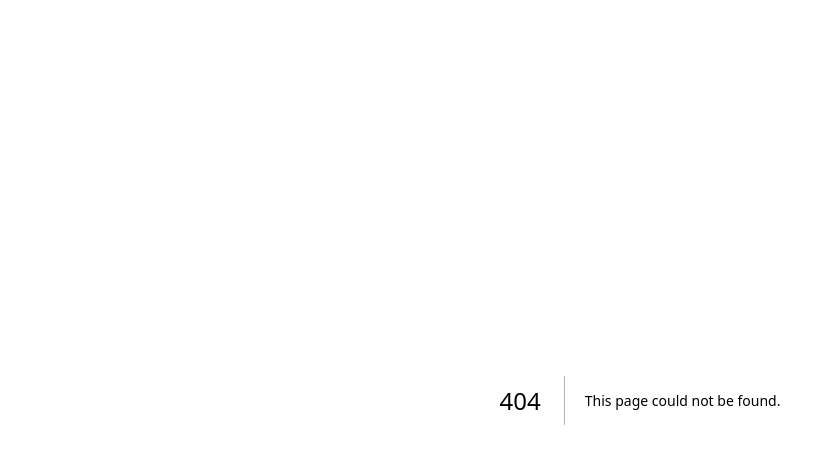
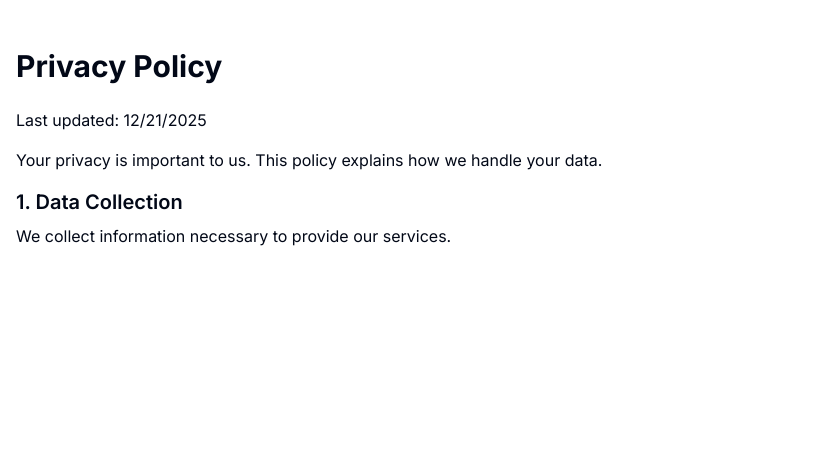
Before and after one commit to wintararaj-cmd/docplus, a Next.js app: page /privacy in a window 1280 px wide. Before the commit this address had no page. Shown: the top 464 px of the page, without its empty margins (0-827 px from the left). Built offline with nearby package versions, Linux system fonts and the light colour scheme.

Commit message:
Add Terms and Privacy pages

```diff
--- /dev/null
+++ b/src/app/privacy/page.tsx
@@ -0,0 +1,14 @@
+export default function PrivacyPage() {
+    return (
+        <div className="container mx-auto py-12 px-4">
+            <h1 className="text-3xl font-bold mb-6">Privacy Policy</h1>
+            <div className="prose max-w-none">
+                <p className="mb-4">Last updated: {new Date().toLocaleDateString()}</p>
+                <p>Your privacy is important to us. This policy explains how we handle your data.</p>
+                {/* Add more placeholder content as needed */}
+                <h2 className="text-xl font-semibold mt-4 mb-2">1. Data Collection</h2>
+                <p>We collect information necessary to provide our services.</p>
+            </div>
+        </div>
+    )
+}
--- /dev/null
+++ b/src/app/terms/page.tsx
@@ -0,0 +1,14 @@
+export default function TermsPage() {
+    return (
+        <div className="container mx-auto py-12 px-4">
+            <h1 className="text-3xl font-bold mb-6">Terms of Service</h1>
+            <div className="prose max-w-none">
+                <p className="mb-4">Last updated: {new Date().toLocaleDateString()}</p>
+                <p>Welcome to DocPlus. By accessing our website, you agree to these terms.</p>
+                {/* Add more placeholder content as needed */}
+                <h2 className="text-xl font-semibold mt-4 mb-2">1. Use of Service</h2>
+                <p>You agree to use our service for lawful purposes only.</p>
+            </div>
+        </div>
+    )
+}
```
